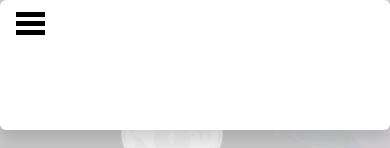
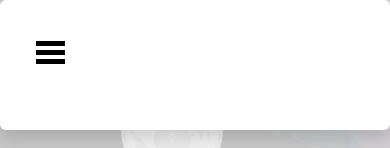
Before and after one commit to MarcoDiaz2000/International-Business-School, a plain HTML site: page index.html in a window 390 px wide. Shown: the top 148 px of the page. Drawn offline with nearby package versions, Linux system fonts and the light colour scheme; a web font is replaced by a local one.

Commit message:
Fix hamburger in home page

```diff
--- a/index.html
+++ b/index.html
@@ -21,7 +21,7 @@
                 </ul>
               </div>
             <div class="container">
-              <nav class="navbar navbar-expand-lg navbar-light">
+              <nav class="navbar navbar-expand-lg navbar-light nav-fix">
                 <div class="container-fluid">
                   <a class="navbar-brand d-none d-sm-block" href="./index.html"><img class="logo" src="./images/logo1.jpg" alt="logo"></a>
                   <div class="custom-toggler">
```
